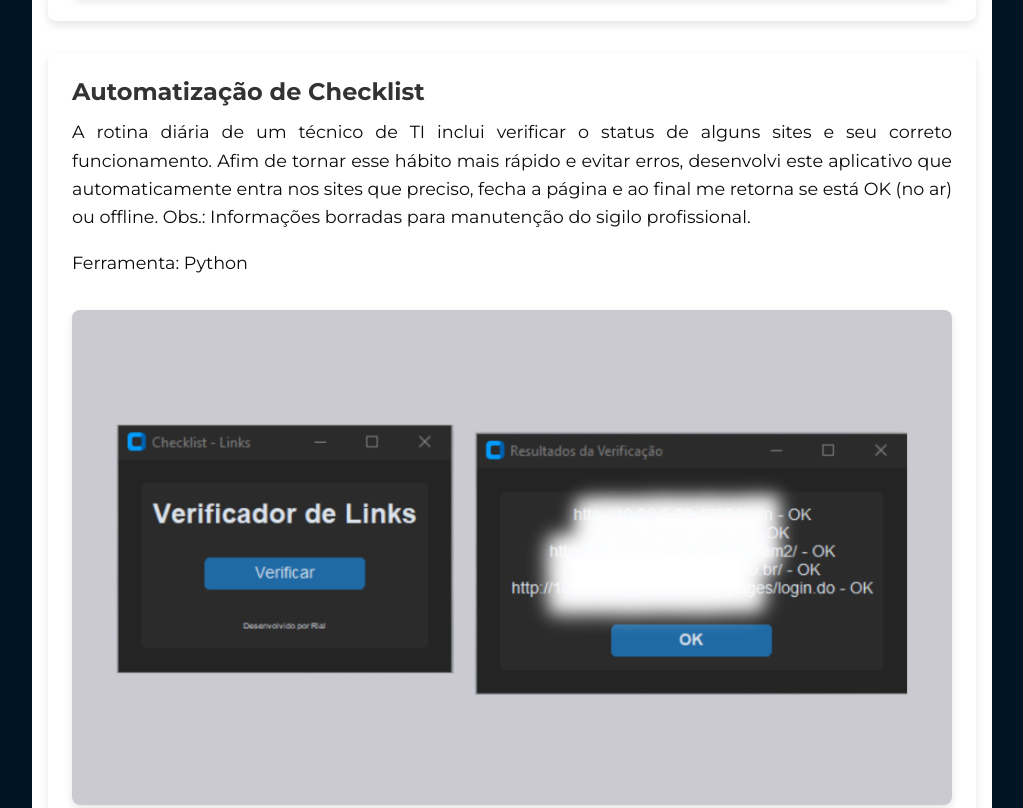
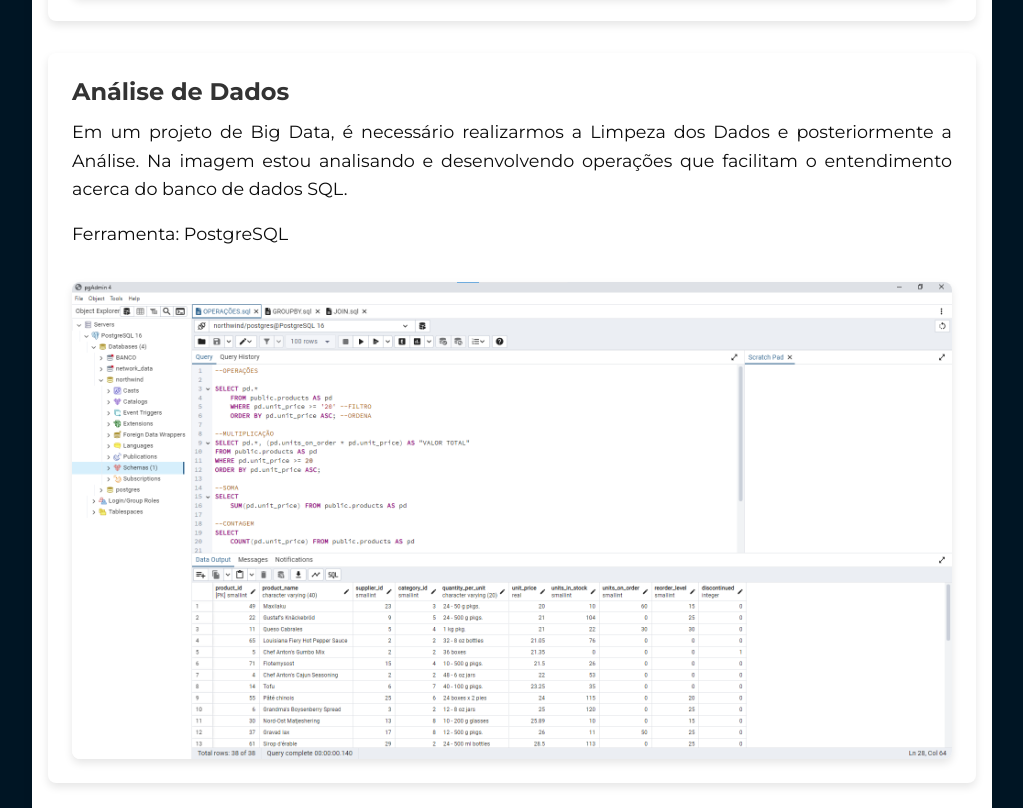
Before and after one commit to brenorial/portfoliobrial.github.io, a plain HTML site: page index.html in a window 1280 px wide. Shown: the part 6585-7393 px from the top of the page, without its empty margins (128-1151 px from the left). Drawn offline with Linux system fonts and the light colour scheme.

Commit message:
Mensagem descrevendo suas alterações

```diff
--- a/index.html
+++ b/index.html
@@ -6,6 +6,7 @@
     <title>Portfólio - Breno Almeida</title>
     <link href="https://fonts.googleapis.com/css2?family=Montserrat:wght@400;700&display=swap" rel="stylesheet">
     <link rel="stylesheet" href="styles.css">
+    <link rel="icon" type="image/png" href="b1.png">
 </head>
 <body>
     <header>
@@ -129,6 +130,16 @@
             </div>
 
             <div class="project">
+                <h3>Análise de Dados</h3>
+                <div class="project-content">
+                    <p>Em um projeto de Big Data, é necessário realizarmos a Limpeza dos Dados e posteriormente a Análise. Na imagem estou analisando e desenvolvendo operações que facilitam o entendimento acerca do banco de dados SQL.</p>
+                    <p>Ferramenta: PostgreSQL</p>
+                    <img src="ptg.png" alt="Imagem do Projeto SQL">
+                </div>
+            </div>
+
+
+            <div class="project">
                 <h3>Automatização de Checklist</h3>
                 <div class="project-content">
                     <p>A rotina diária de um técnico de TI inclui verificar o status de alguns sites e seu correto funcionamento. Afim de tornar esse hábito mais rápido e evitar erros, desenvolvi este aplicativo que automaticamente entra nos sites que preciso, fecha a página e ao final me retorna se está OK (no ar) ou offline. Obs.: Informações borradas para manutenção do sigilo profissional.</p>
```
Also changed, not shown: b.png (added), b1.png (added), ptg.png (added).
